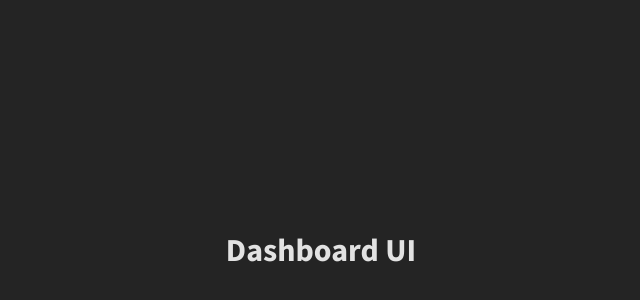
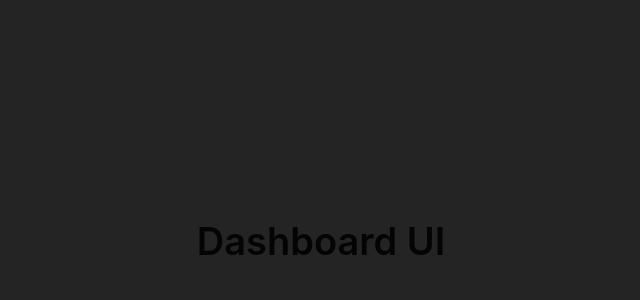
Before and after one commit to rolandowebdev/dashboard-antd, a React (Vite) app: page / in a window 1280 px wide. Shown: the part 150-450 px from the top of the page, without its empty margins (319-959 px from the left). Built offline with nearby package versions, Linux system fonts and the light colour scheme.

Commit message:
feat: add ant design configuration

```diff
--- a/package.json
+++ b/package.json
@@ -10,6 +10,7 @@
     "preview": "vite preview"
   },
   "dependencies": {
+    "antd": "^5.5.2",
     "react": "^18.2.0",
     "react-dom": "^18.2.0"
   },
--- a/src/App.tsx
+++ b/src/App.tsx
@@ -1,3 +1,5 @@
+import { Typography } from 'antd'
+
 export const App = () => {
-	return <h1>Dashboard UI</h1>
+	return <Typography.Title level={1}>Dashboard UI</Typography.Title>
 }
--- a/src/index.css
+++ b/src/index.css
@@ -1,24 +1,9 @@
 @import url('https://fonts.googleapis.com/css2?family=Source+Sans+Pro:wght@400;600;700&display=swap');
 
-:root {
-	font-family: 'Source Sans Pro', sans-serif;
-	line-height: 1.5;
-	font-weight: 400;
-
-	color: rgba(255, 255, 255, 0.87);
-	background-color: #242424;
-
-	font-synthesis: none;
-	text-rendering: optimizeLegibility;
-	-webkit-font-smoothing: antialiased;
-	-moz-osx-font-smoothing: grayscale;
-	-webkit-text-size-adjust: 100%;
-}
-
 body {
-	margin: 0;
 	display: flex;
 	justify-content: center;
 	align-items: center;
 	min-height: 100vh;
+	background-color: #242424;
 }
--- a/src/main.tsx
+++ b/src/main.tsx
@@ -1,6 +1,7 @@
 import React from 'react'
 import ReactDOM from 'react-dom/client'
 import { App } from './App.tsx'
+import 'antd/dist/reset.css'
 import './index.css'
 
 ReactDOM.createRoot(document.getElementById('root') as HTMLElement).render(
```
Also changed, not shown: 1 other file (tests, documents, lock files or other folders).
